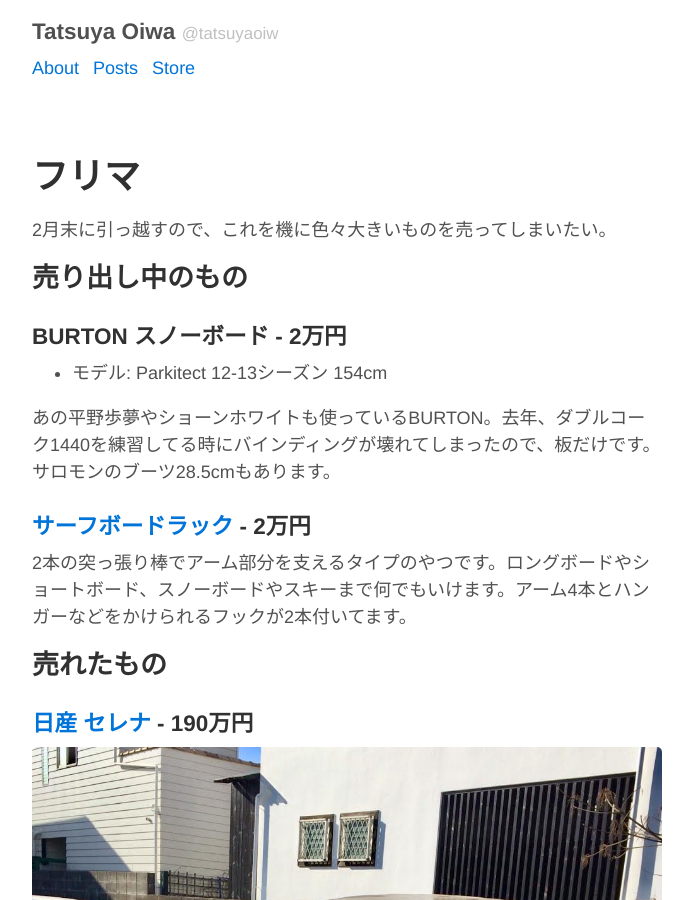
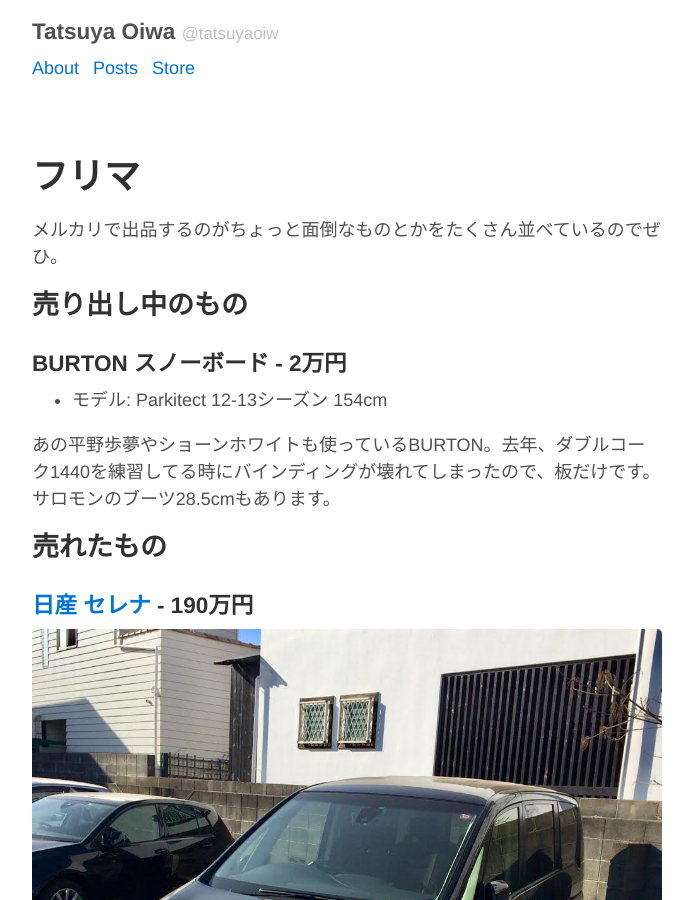
Before and after one commit to tatsuya/tatsuyaoiw.github.io, a Jekyll site: the page built from store.md, in a window 1280 px wide and 900 px high. Shown: the whole window, without its empty margins (293-986 px from the left). Built offline with Jekyll 4.4.1, drawn with Linux system fonts in a browser that asks for light colours; comment, search, counter and statistics services are not loaded; some of the changed text lies outside the part shown.

Commit message:
Update store

```diff
--- a/store.md
+++ b/store.md
@@ -3,7 +3,7 @@ layout: page
 title: フリマ
 ---
 
-2月末に引っ越すので、これを機に色々大きいものを売ってしまいたい。
+メルカリで出品するのがちょっと面倒なものとかをたくさん並べているのでぜひ。
 
 ## 売り出し中のもの
 
@@ -12,10 +12,6 @@ title: フリマ
 - モデル: Parkitect 12-13シーズン 154cm
 
 あの平野歩夢やショーンホワイトも使っているBURTON。去年、ダブルコーク1440を練習してる時にバインディングが壊れてしまったので、板だけです。サロモンのブーツ28.5cmもあります。
-
-### [サーフボードラック](http://www.oceandept.net/?pid=126582244) - 2万円
-
-2本の突っ張り棒でアーム部分を支えるタイプのやつです。ロングボードやショートボード、スノーボードやスキーまで何でもいけます。アーム4本とハンガーなどをかけられるフックが2本付いてます。
 
 ## 売れたもの
 
@@ -53,6 +49,4 @@ title: フリマ
 - カバー色: パープル
 - 専用のソファー下収納付き
 
-メルカリとアッテで出品中だけど、送料がネックなんで我が家で引き取り or 車で持っていきます。
-
-（追記）やっぱりしばらく使うことにした。あと気づいたらメルカリアッテ、サービス終了してた。
+（追記）メルカリで売れた。
```
